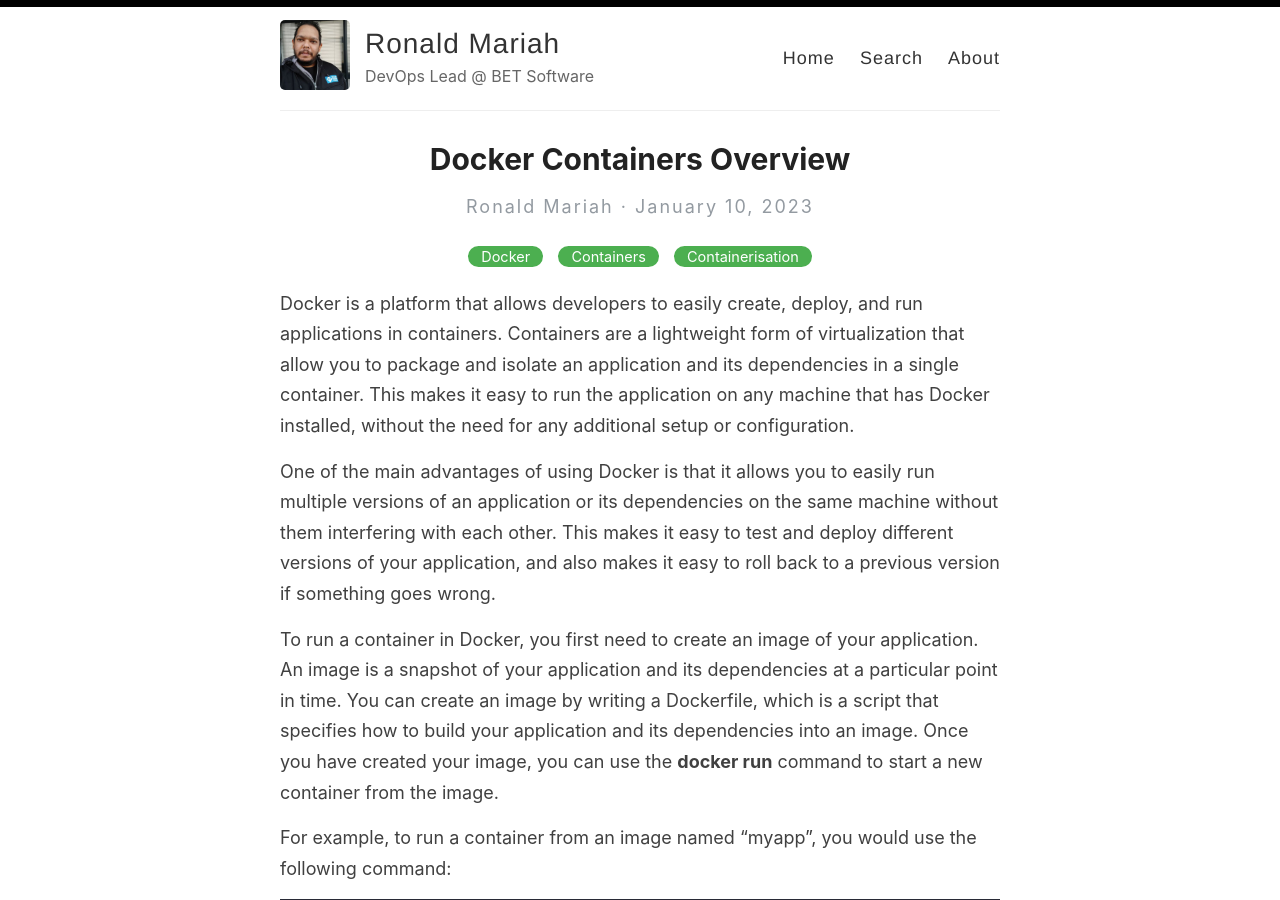
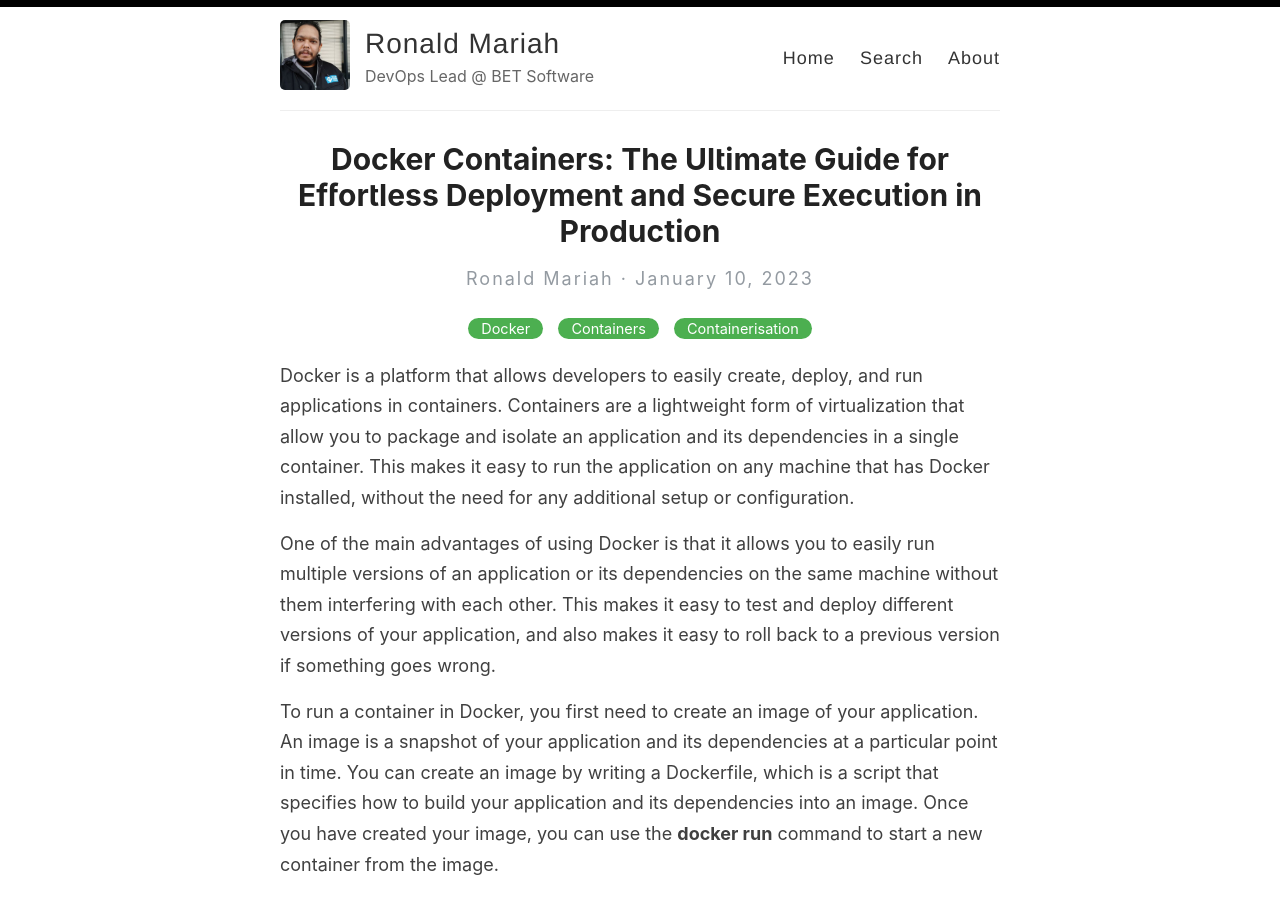
Before and after one commit to RonaldMariah/ronaldmariah.github.io, a Jekyll site: the page built from _posts/2023-01-10-docker-containers-overview.md, in a window 1280 px wide and 900 px high. Built offline with Jekyll 4.4.1, drawn with Linux system fonts in a browser that asks for light colours; our own code applies the rules of GitHub Pages for plain Markdown files.

Commit message:
Docker Containers: The Ultimate Guide for Effortless Deployment and Secure Execution in Production

```diff
--- a/_posts/2023-01-10-docker-containers-overview.md
+++ b/_posts/2023-01-10-docker-containers-overview.md
@@ -1,10 +1,10 @@
 ---
-title: Docker Containers Overview
+title: 'Docker Containers: The Ultimate Guide for Effortless Deployment and Secure Execution in Production'
 categories:
 - Docker
 - Containers
 - Containerisation
-exerpt: "Docker Containers Overview"
+exerpt: "Docker Containers: The Ultimate Guide for Effortless Deployment and Secure Execution in Production"
 ---
 
 Docker is a platform that allows developers to easily create, deploy, and run applications in containers. Containers are a lightweight form of virtualization that allow you to package and isolate an application and its dependencies in a single container. This makes it easy to run the application on any machine that has Docker installed, without the need for any additional setup or configuration.
```
